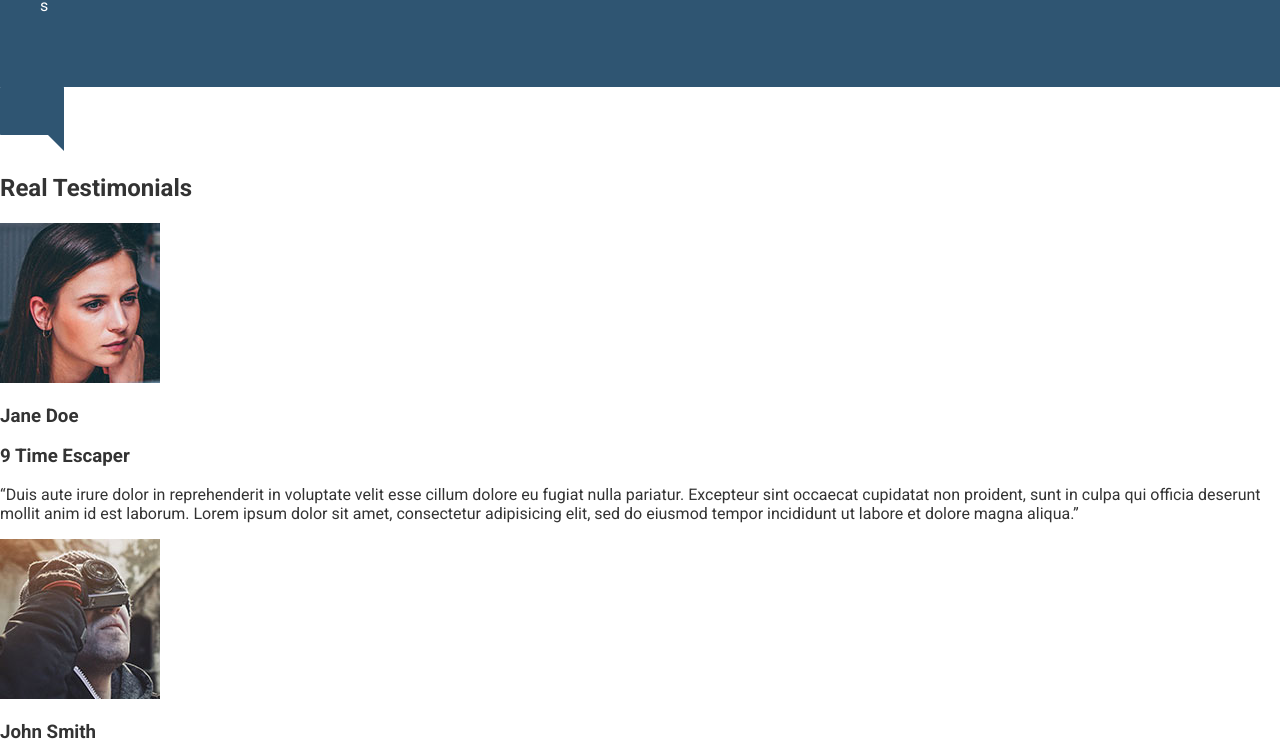
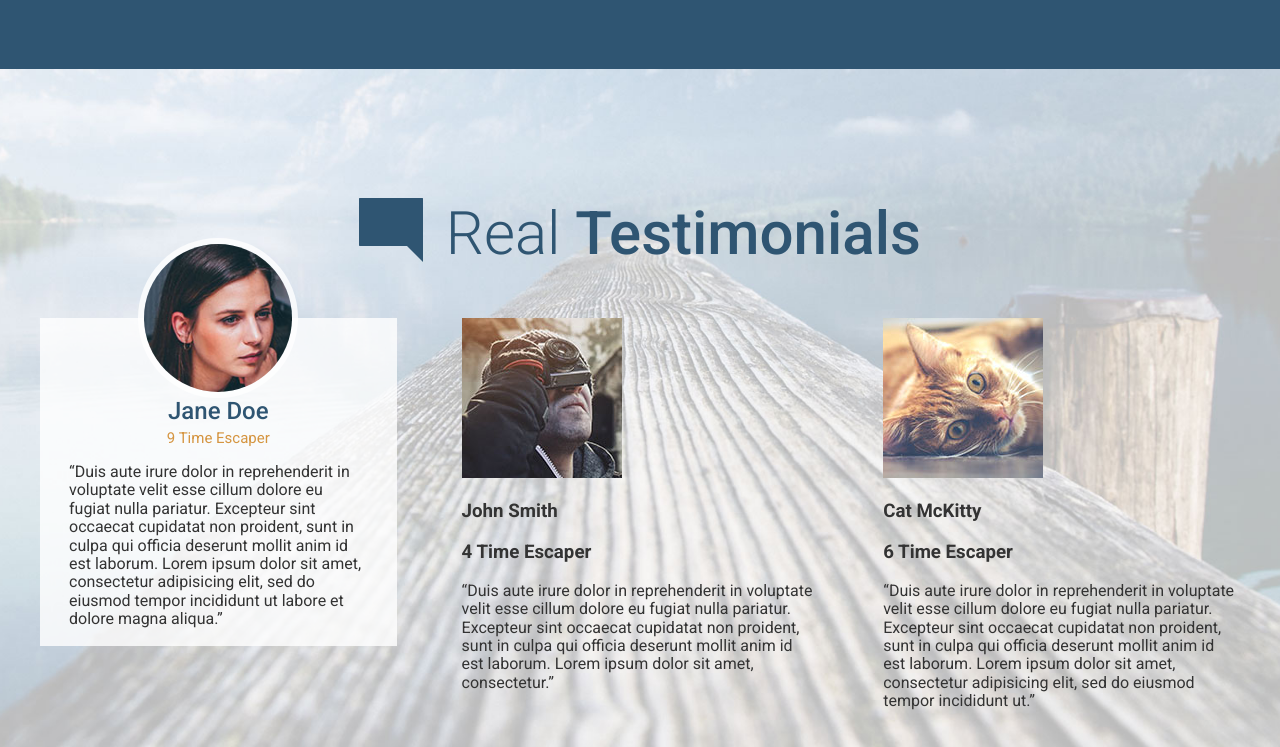
Before and after one commit to aschambers/travel-site, a website: page app/index.html in a window 1280 px wide. Shown: the part 2982-3729 px from the top of the page. Drawn offline with Linux system fonts and the light colour scheme.

Commit message:
start working on testimonial section

```diff
--- a/app/assets/styles/modules/_page-section.css
+++ b/app/assets/styles/modules/_page-section.css
@@ -10,4 +10,9 @@
 		background-color: $mainBlue;
 		color: #FFF;
 	}
+
+	&--testimonials {
+		background: url('/assets/images/testimonials-bg.jpg') top center no-repeat;
+		background-size: cover;
+	}
 }
--- a/app/assets/styles/modules/_section-title.css
+++ b/app/assets/styles/modules/_section-title.css
@@ -11,6 +11,10 @@
 		font-weight:500;
 	}
 
+	&--blue {
+		color: $mainBlue;
+	}
+
 	&__icon {
 		margin-right: .5rem;
 		display: block;
@@ -19,6 +23,8 @@
 		margin-bottom: 0.6rem;
 
 		@mixin atSmall {
+			position: relative;
+			top: 8px;
 			margin-right: 0.5rem;
 			margin-left: 0;
 			margin-bottom: 0;
--- /dev/null
+++ b/app/assets/styles/modules/_testimonial.css
@@ -0,0 +1,31 @@
+.testimonial {
+	background-color: rgba(255, 255, 255, 0.8);
+	padding: 0 1.8125rem 1px 1.8125rem;
+
+	&__photo {
+		border-radius: 80px;
+		overflow: hidden;
+		width: 160px;
+		height: 160px;
+		margin: 0 auto -80px auto;
+		position: relative;
+		top: -80px;
+		border: 6px solid rgba(255, 255, 255, 0.8);
+	}
+
+	&__title {
+		color: $mainBlue;
+		text-align: center;
+		font-size: 1.5rem;
+		font-weight: 500;
+		margin: 0;
+	}
+
+	&__subtitle {
+		color: $mainOrange;
+		text-align: center;
+		font-weight: 400;
+		font-size:0.9375rem;
+		margin: 0.25rem 0 1rem 0;
+	}
+}
--- a/app/assets/styles/styles.css
+++ b/app/assets/styles/styles.css
@@ -11,3 +11,4 @@
 @import "modules/_generic-content-container";
 @import "modules/_section-title";
 @import "modules/_feature-item";
+@import "modules/_testimonial";
--- a/app/index.html
+++ b/app/index.html
@@ -89,7 +89,7 @@
             <img class="feature-item__icon" src="assets/images/icons/globe.svg">
             <h3 class="feature-item__title">Global Guides</h3>
             <p>We&rsquo;ve scoured the entire planet for the best retreats and beautiful vistas. If there&rsquo;s a corner of the world you want to escape to we know the most scenic and inspiring locations.</p>
-          </div>s
+          </div>
         </div>
         <div class="row__medium-6">
           <div class="feature-item">
@@ -108,24 +108,35 @@
     </div>
   </div>
 
-  <div id="testimonials">
-    <img src="assets/images/icons/comment.svg">
-    <h2>Real Testimonials</h2>
+  <div id="testimonials" class="page-section page-section--testimonials">
+    <div class="wrapper">
+      <h2 class="section-title section-title--blue"><img class="section-title__icon" src="assets/images/icons/comment.svg"> Real <strong>Testimonials</strong></h2>
 
+      <div class="row row--gutters">
+        <div class="row__medium-4">
+          <div class="testimonial">
+            <div class="testimonial__photo">
               <img src="assets/images/testimonial-jane.jpg">
-    <h3>Jane Doe</h3>
-    <h3>9 Time Escaper</h3>
+            </div>
+            <h3 class="testimonial__title">Jane Doe</h3>
+            <h4 class="testimonial__subtitle">9 Time Escaper</h4>
             <p>&ldquo;Duis aute irure dolor in reprehenderit in voluptate velit esse cillum dolore eu fugiat nulla pariatur. Excepteur sint occaecat cupidatat non proident, sunt in culpa qui officia deserunt mollit anim id est laborum. Lorem ipsum dolor sit amet, consectetur adipisicing elit, sed do eiusmod tempor incididunt ut labore et dolore magna aliqua.&rdquo;</p>
-
+          </div>
+        </div>
+        <div class="row__medium-4">
           <img src="assets/images/testimonial-john.jpg">
           <h3>John Smith</h3>
           <h3>4 Time Escaper</h3>
           <p>&ldquo;Duis aute irure dolor in reprehenderit in voluptate velit esse cillum dolore eu fugiat nulla pariatur. Excepteur sint occaecat cupidatat non proident, sunt in culpa qui officia deserunt mollit anim id est laborum. Lorem ipsum dolor sit amet, consectetur.&rdquo;</p>
-
+        </div>
+        <div class="row__medium-4">
           <img src="assets/images/testimonial-cat.jpg">
           <h3>Cat McKitty</h3>
           <h3>6 Time Escaper</h3>
           <p>&ldquo;Duis aute irure dolor in reprehenderit in voluptate velit esse cillum dolore eu fugiat nulla pariatur. Excepteur sint occaecat cupidatat non proident, sunt in culpa qui officia deserunt mollit anim id est laborum. Lorem ipsum dolor sit amet, consectetur adipisicing elit, sed do eiusmod tempor incididunt ut.&rdquo;</p>
+        </div>
+      </div>
+    </div>
   </div>
 
   <footer>
--- a/app/temp/styles/styles.css
+++ b/app/temp/styles/styles.css
@@ -636,6 +636,11 @@ a {
 		color: #FFF;
 	}
 
+.page-section--testimonials {
+		background: url('/assets/images/testimonials-bg.jpg') top center no-repeat;
+		background-size: cover;
+	}
+
 .headline {
 	font-size: 1.9rem;
 	font-weight: 300;
@@ -784,6 +789,10 @@ a {
 		font-weight:500;
 	}
 
+.section-title--blue {
+		color: #2f5572;
+	}
+
 .section-title__icon {
 		margin-right: .5rem;
 		display: block;
@@ -795,6 +804,8 @@ a {
 @media (min-width: 530px) {
 
 .section-title__icon {
+			position: relative;
+			top: 8px;
 			margin-right: 0.5rem;
 			margin-left: 0;
 			margin-bottom: 0;
@@ -844,3 +855,35 @@ a {
 			font-size: 1.875rem
 	}
 	}
+
+.testimonial {
+	background-color: rgba(255, 255, 255, 0.8);
+	padding: 0 1.8125rem 1px 1.8125rem;
+}
+
+.testimonial__photo {
+		border-radius: 80px;
+		overflow: hidden;
+		width: 160px;
+		height: 160px;
+		margin: 0 auto -80px auto;
+		position: relative;
+		top: -80px;
+		border: 6px solid rgba(255, 255, 255, 0.8);
+	}
+
+.testimonial__title {
+		color: #2f5572;
+		text-align: center;
+		font-size: 1.5rem;
+		font-weight: 500;
+		margin: 0;
+	}
+
+.testimonial__subtitle {
+		color: #d59541;
+		text-align: center;
+		font-weight: 400;
+		font-size:0.9375rem;
+		margin: 0.25rem 0 1rem 0;
+	}
```
Lines whose indentation alone changed are shown as unchanged.
